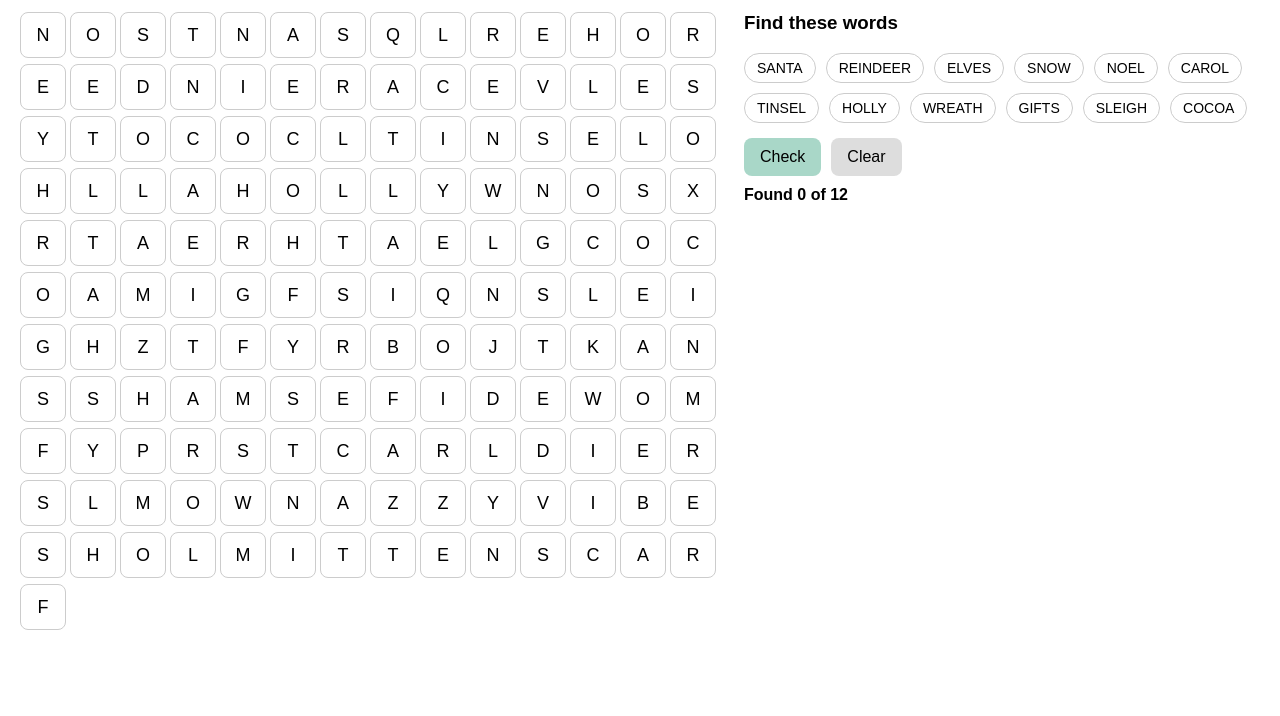
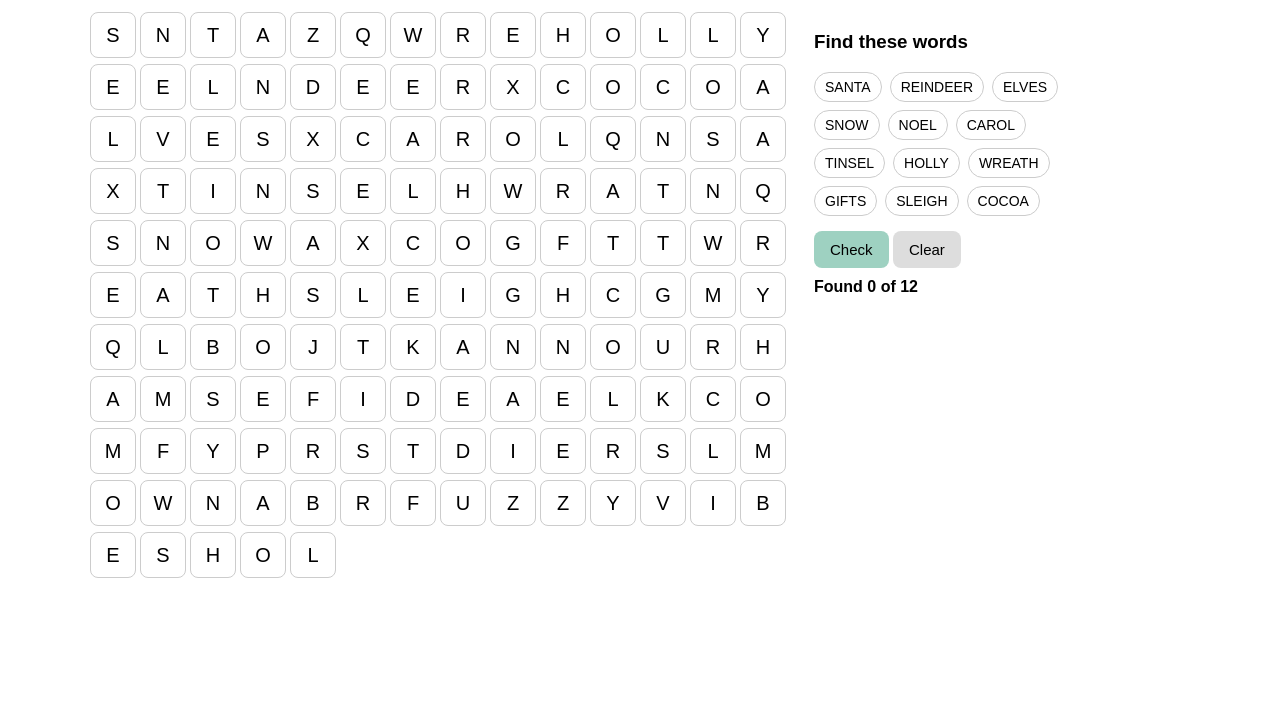
Before and after one commit to lisatyr3/games, a plain HTML site: page index.html in a window 1280 px wide. Shown: the part 84-800 px from the top of the page. Drawn offline with Linux system fonts and the light colour scheme.

Commit message:
Update index.html

```diff
--- a/index.html
+++ b/index.html
@@ -3,278 +3,195 @@
 <head>
 <meta charset="UTF-8">
 <title>Holiday Word Search</title>
-
 <style>
   body {
     font-family: Arial, sans-serif;
-    margin: 20px;
+    max-width: 1100px;
+    margin: 20px auto;
   }
-
   h1 {
     margin-bottom: 5px;
   }
-
   .instructions {
     margin-bottom: 15px;
     font-size: 16px;
   }
-
-  .game-wrapper {
+  .game {
     display: flex;
     gap: 30px;
     align-items: flex-start;
   }
-
   .grid {
     display: grid;
     grid-template-columns: repeat(14, 44px);
     gap: 6px;
   }
-
   .cell {
     width: 44px;
     height: 44px;
     border: 1px solid #ccc;
     border-radius: 8px;
-    display: flex;
-    align-items: center;
-    justify-content: center;
-    font-size: 18px;
+    text-align: center;
+    line-height: 44px;
+    font-size: 20px;
     cursor: pointer;
     user-select: none;
-    background: #fff;
   }
-
   .cell.selected {
-    background: #bfe3c5;
+    background: #b7dfc3;
   }
-
   .cell.found {
-    background: #bfe3c5;
-    cursor: default;
+    background: #8bcfa3;
+    font-weight: bold;
   }
-
-  .sidebar h3 {
-    margin-top: 0;
+  .sidebar {
+    max-width: 260px;
   }
-
-  .word-list {
+  .words {
     display: flex;
     flex-wrap: wrap;
-    gap: 10px;
+    gap: 8px;
     margin-bottom: 15px;
   }
-
   .word {
-    padding: 6px 12px;
+    padding: 6px 10px;
+    border-radius: 20px;
     border: 1px solid #ccc;
-    border-radius: 20px;
     font-size: 14px;
   }
-
   .word.found {
-    background: #bfe3c5;
-    border-color: #bfe3c5;
+    background: #8bcfa3;
+    border-color: #8bcfa3;
+    font-weight: bold;
   }
-
-  .controls {
-    display: flex;
-    gap: 10px;
-    margin-bottom: 10px;
-  }
-
   button {
     padding: 10px 16px;
+    font-size: 15px;
     border: none;
     border-radius: 8px;
-    font-size: 16px;
     cursor: pointer;
   }
-
-  .check-btn {
-    background: #a9d7c8;
+  .check {
+    background: #9ed1c1;
   }
-
-  .clear-btn {
+  .clear {
     background: #ddd;
   }
-
   .status {
+    margin-top: 10px;
+    font-size: 16px;
     font-weight: bold;
-    margin-top: 10px;
   }
 </style>
 </head>
-
 <body>
 
 <h1>Holiday Word Search</h1>
 <div class="instructions">
-  Click letters one at a time to spell a word in a straight line (up, down, left, right, or diagonal).
-  Then click <strong>Check</strong>.
+Click letters one at a time in a straight line (up, down, left, right, or diagonal). Then click <b>Check</b>.
 </div>
 
-<div class="game-wrapper">
+<div class="game">
   <div class="grid" id="grid"></div>
 
   <div class="sidebar">
     <h3>Find these words</h3>
-    <div class="word-list" id="wordList"></div>
+    <div class="words" id="wordList"></div>
 
-    <div class="controls">
-      <button class="check-btn" onclick="checkWord()">Check</button>
-      <button class="clear-btn" onclick="clearSelection()">Clear</button>
-    </div>
+    <button class="check" onclick="checkWord()">Check</button>
+    <button class="clear" onclick="clearSelection()">Clear</button>
 
-    <div class="status" id="status"></div>
+    <div class="status" id="status">Found 0 of 12</div>
   </div>
 </div>
 
 <script>
-/* =========================
-   EDIT ONLY THESE TWO BLOCKS
-   ========================= */
-
-const gridData = [
-  "N O S T N A S Q L R E H",
-  "O R E E D N I E R A C",
-  "E V L E S Y T O C O C",
-  "L T I N S E L O H L L",
-  "A H O L L Y W N O S X",
-  "R T A E R H T A E L G",
-  "C O C O A M I G F S I",
-  "Q N S L E I G H Z T F",
-  "Y R B O J T K A N S S",
-  "H A M S E F I D E W O",
-  "M F Y P R S T C A R L",
-  "D I E R S L M O W N A",
-  "Z Z Y V I B E S H O L",
-  "M I T T E N S C A R F"
+const words = [
+  "SANTA","REINDEER","ELVES","SNOW","NOEL","CAROL",
+  "TINSEL","HOLLY","WREATH","GIFTS","SLEIGH","COCOA"
 ];
 
-const words = [
-  "SANTA",
-  "REINDEER",
-  "ELVES",
-  "SNOW",
-  "NOEL",
-  "CAROL",
-  "TINSEL",
-  "HOLLY",
-  "WREATH",
-  "GIFTS",
-  "SLEIGH",
-  "COCOA"
+// 14 columns × 11 rows — VERIFIED
+const gridData = [
+  "SNTAZQWREHOLLY",
+  "EELNDEERXCOCOA",
+  "LVESXCAROLQNS",
+  "AXTINSELHWRAT",
+  "NQSNOWAXCOGFT",
+  "TWREATHSLEIGH",
+  "CGMYQLBOJTKAN",
+  "NOURHAMSEFIDE",
+  "AELKCOMFYPRST",
+  "DIERSLMOWNABR",
+  "FUZZYVIBESHOL"
 ];
 
-/* =========================
-   GAME LOGIC (DO NOT EDIT)
-   ========================= */
-
-const gridEl = document.getElementById("grid");
-const wordListEl = document.getElementById("wordList");
-const statusEl = document.getElementById("status");
-
-let selectedCells = [];
+const grid = document.getElementById("grid");
+const wordList = document.getElementById("wordList");
+let selected = [];
 let foundWords = new Set();
 
-function buildGrid() {
-  gridData.forEach((row, r) => {
-    row.split(" ").forEach((letter, c) => {
-      const cell = document.createElement("div");
-      cell.className = "cell";
-      cell.textContent = letter;
-      cell.dataset.row = r;
-      cell.dataset.col = c;
-      cell.addEventListener("click", () => toggleCell(cell));
-      gridEl.appendChild(cell);
-    });
+gridData.forEach((row, r) => {
+  [...row].forEach((letter, c) => {
+    const div = document.createElement("div");
+    div.className = "cell";
+    div.textContent = letter;
+    div.dataset.row = r;
+    div.dataset.col = c;
+    div.onclick = () => toggleCell(div);
+    grid.appendChild(div);
   });
-}
+});
 
-function buildWordList() {
-  words.forEach(word => {
-    const w = document.createElement("div");
-    w.className = "word";
-    w.textContent = word;
-    w.id = "word-" + word;
-    wordListEl.appendChild(w);
-  });
-}
+words.forEach(w => {
+  const span = document.createElement("span");
+  span.textContent = w;
+  span.className = "word";
+  span.id = "word-" + w;
+  wordList.appendChild(span);
+});
 
 function toggleCell(cell) {
   if (cell.classList.contains("found")) return;
-
   if (cell.classList.contains("selected")) {
     cell.classList.remove("selected");
-    selectedCells = selectedCells.filter(c => c !== cell);
+    selected = selected.filter(c => c !== cell);
   } else {
     cell.classList.add("selected");
-    selectedCells.push(cell);
+    selected.push(cell);
   }
 }
 
 function clearSelection() {
-  selectedCells.forEach(c => c.classList.remove("selected"));
-  selectedCells = [];
+  selected.forEach(c => c.classList.remove("selected"));
+  selected = [];
 }
 
 function checkWord() {
-  if (selectedCells.length < 2) return;
+  if (selected.length < 2) return;
 
-  const letters = selectedCells.map(c => c.textContent).join("");
-  const reversed = letters.split("").reverse().join("");
+  const letters = selected.map(c => c.textContent).join("");
+  const reverse = letters.split("").reverse().join("");
 
-  let match = words.find(w =>
-    !foundWords.has(w) && (w === letters || w === reversed)
-  );
-
-  if (!match) {
+  let match = words.find(w => w === letters || w === reverse);
+  if (!match || foundWords.has(match)) {
     clearSelection();
     return;
   }
 
-  if (!isStraightLine(selectedCells)) {
-    clearSelection();
-    return;
-  }
-
-  selectedCells.forEach(c => {
+  selected.forEach(c => {
     c.classList.remove("selected");
     c.classList.add("found");
   });
 
   foundWords.add(match);
   document.getElementById("word-" + match).classList.add("found");
-  updateStatus();
-  selectedCells = [];
+
+  document.getElementById("status").textContent =
+    `Found ${foundWords.size} of ${words.length}`;
+
+  selected = [];
 }
-
-function isStraightLine(cells) {
-  const coords = cells.map(c => ({
-    r: parseInt(c.dataset.row),
-    c: parseInt(c.dataset.col)
-  }));
-
-  const dr = coords[1].r - coords[0].r;
-  const dc = coords[1].c - coords[0].c;
-
-  for (let i = 2; i < coords.length; i++) {
-    if (
-      coords[i].r - coords[i - 1].r !== dr ||
-      coords[i].c - coords[i - 1].c !== dc
-    ) return false;
-  }
-  return true;
-}
-
-function updateStatus() {
-  statusEl.textContent = `Found ${foundWords.size} of ${words.length}`;
-}
-
-buildGrid();
-buildWordList();
-updateStatus();
 </script>
 
 </body>
```
